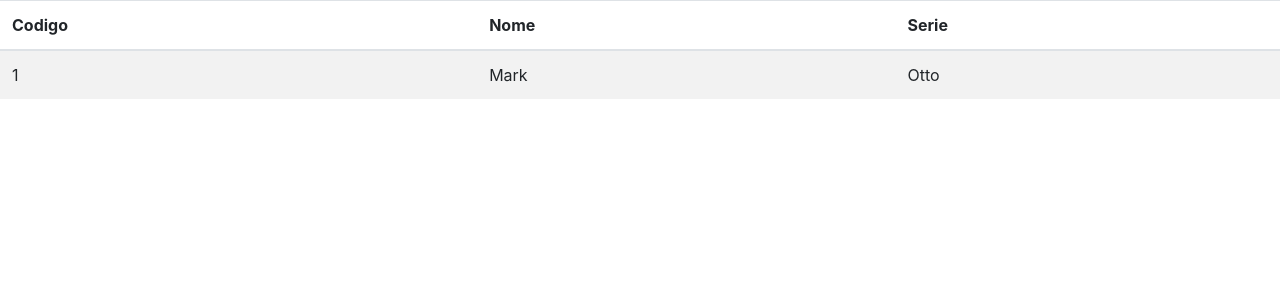
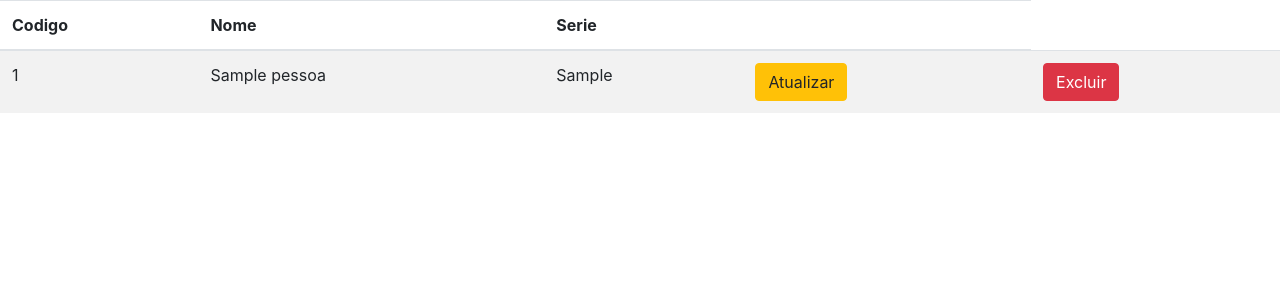
Before and after one commit to barbaraneves/desenvolvimento-web-2019-1, a Spring Boot app: page /pessoa/lista-de-pessoas in a window 1280 px wide. Shown: the top 300 px of the page. Run offline with Spring Boot 4, Linux system fonts and the light colour scheme; tables that the repository leaves empty hold one stand-in row (values such as "Sample post").

Commit message:
CRUD em Spring

```diff
--- a/Atividade 7/OlaMundoSpring/src/main/java/com/ufc/br/controller/PessoaController.java
+++ b/Atividade 7/OlaMundoSpring/src/main/java/com/ufc/br/controller/PessoaController.java
@@ -1,37 +1,74 @@
 package com.ufc.br.controller;
+
+import java.util.List;
 
 import org.springframework.beans.factory.annotation.Autowired;
 import org.springframework.stereotype.Controller;
+import org.springframework.web.bind.annotation.PathVariable;
 import org.springframework.web.bind.annotation.RequestMapping;
+import org.springframework.web.servlet.ModelAndView;
 
 import com.ufc.br.model.Pessoa;
 import com.ufc.br.service.PessoaService;
 
 @Controller
+@RequestMapping("/pessoa")
 public class PessoaController {
 
 	@Autowired
 	private PessoaService pessoaService;
 
-	@RequestMapping("/pessoa/formulario")
-	public String form() {
+	@RequestMapping("/formulario")
+	public ModelAndView form() {
 
-		return "Formulario";
+		ModelAndView mv = new ModelAndView("Formulario");
+
+		mv.addObject("pessoa", new Pessoa());
+
+		return mv;
 	}
 
-	@RequestMapping("/pessoa/salvar")
+	@RequestMapping("/salvar")
 	public String salvarPessoa(Pessoa pessoa) {
 
+		//Cadastrando um pessoa no banco
 		pessoaService.cadastrar(pessoa);
 
 		return "OlaMundo";
 	}
 
-	@RequestMapping("/pessoa/lista-de-pessoas")
-	public String ListarPessoas() {
+	@RequestMapping("/lista-de-pessoas")
+	public ModelAndView ListarPessoas() {
 
 		//Listar as pessoas que estão presente no banco para a página
+		List<Pessoa> pessoas = pessoaService.retornarTodasAsPessoas();
 
-		return "PaginaListagem";
+		//Conseguimos adicionar objetos para uma certa página com o model and view abaixo
+		ModelAndView mv = new ModelAndView("PaginaListagem");
+		mv.addObject("listaDePessoas", pessoas);
+
+		return mv;
 	}
+
+	@RequestMapping("/excluir/{codigo}")
+	public ModelAndView excluir(@PathVariable Long codigo) {
+
+		pessoaService.excluir(codigo);
+
+		ModelAndView mv = new ModelAndView("redirect:/pessoa/lista-de-pessoas");
+
+		return mv;
+	}
+
+	@RequestMapping("/atualizar/{codigo}")
+	public ModelAndView atualizar(@PathVariable Long codigo) {
+
+		Pessoa pessoa = pessoaService.buscarPorId(codigo);
+
+		ModelAndView mv = new ModelAndView("Formulario");
+		mv.addObject("pessoa", pessoa);
+
+		return mv;
+	}
+
 }
--- a/Atividade 7/OlaMundoSpring/src/main/java/com/ufc/br/repository/PessoaRepository.java
+++ b/Atividade 7/OlaMundoSpring/src/main/java/com/ufc/br/repository/PessoaRepository.java
@@ -8,5 +8,4 @@ import com.ufc.br.model.Pessoa;
 @Repository
 public interface PessoaRepository extends JpaRepository<Pessoa, Long> {
 
-
 }
--- a/Atividade 7/OlaMundoSpring/src/main/resources/templates/PaginaListagem.html
+++ b/Atividade 7/OlaMundoSpring/src/main/resources/templates/PaginaListagem.html
@@ -1,5 +1,5 @@
 <!DOCTYPE html>
-<html>
+<html xmlns:th="http://www.thymeleaf.org">
 
 <head>
 <meta charset="UTF-8">
@@ -15,13 +15,22 @@
 				<th scope="col">Codigo</th>
 				<th scope="col">Nome</th>
 				<th scope="col">Serie</th>
+				<th></th>
 			</tr>
 		</thead>
 		<tbody>
-			<tr>
-				<td>1</td>
-				<td>Mark</td>
-				<td>Otto</td>
+			<!-- Fazendo um for each para que seja impresso as pessoas presentes no banco -->
+			<tr th:each="pessoa : ${listaDePessoas}">
+				<td th:text="${pessoa.codigo}"></td>
+				<td th:text="${pessoa.nome}"></td>
+				<td th:text="${pessoa.serie}"></td>
+				<td><a
+					th:href="@{/pessoa/atualizar/{codigo}(codigo = ${pessoa.codigo})}"
+					class="btn btn-warning">Atualizar </a></td>
+				<td><a
+					th:href="@{/pessoa/excluir/{codigo}(codigo = ${pessoa.codigo})}"
+					class="btn btn-danger">Excluir </a></td>
+
 			</tr>
 		</tbody>
 	</table>
```
Also changed, not shown: Atividade 7/OlaMundoSpring/src/main/java/com/ufc/br/service/PessoaService.java (+20 -0 lines), Atividade 7/OlaMundoSpring/src/main/resources/templates/Formulario.html (+6 -4 lines).
